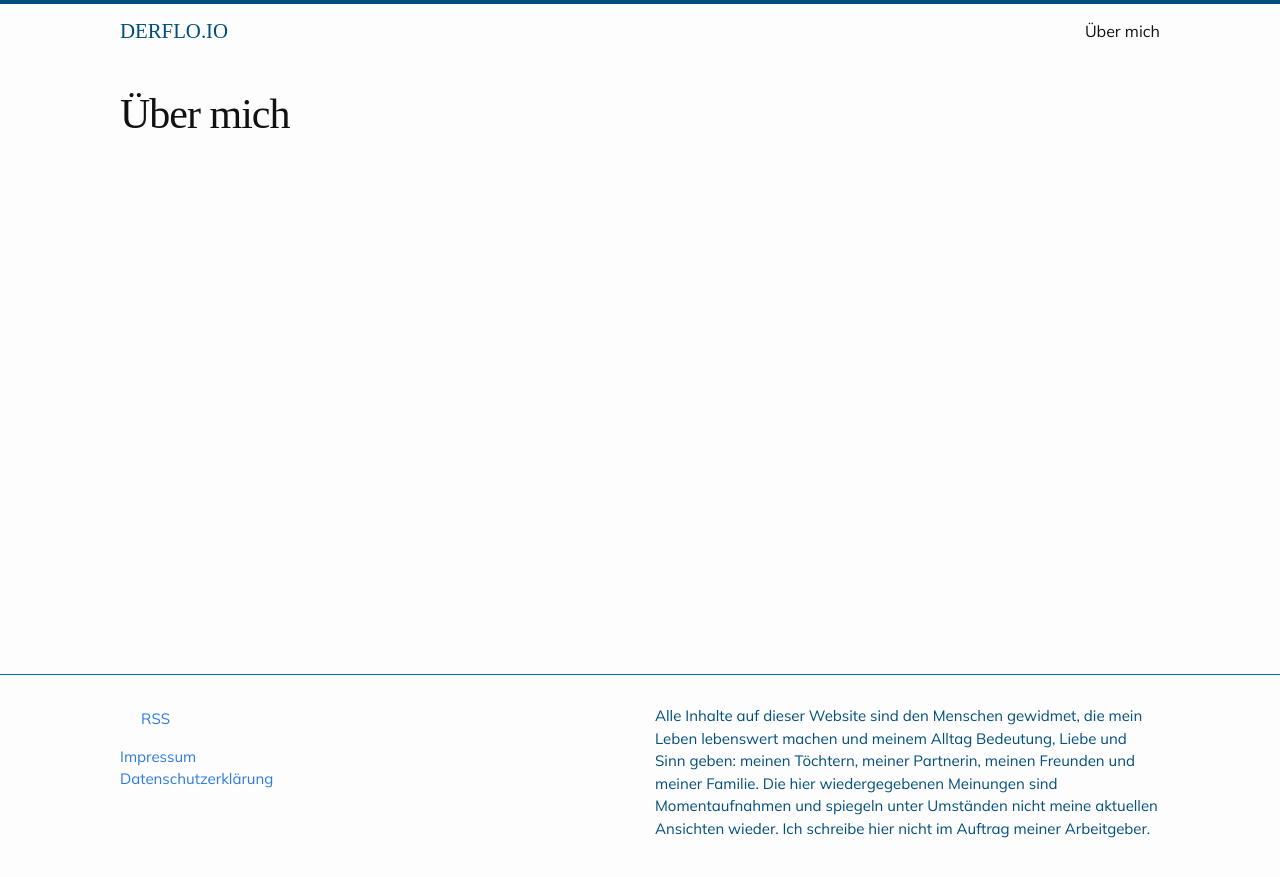
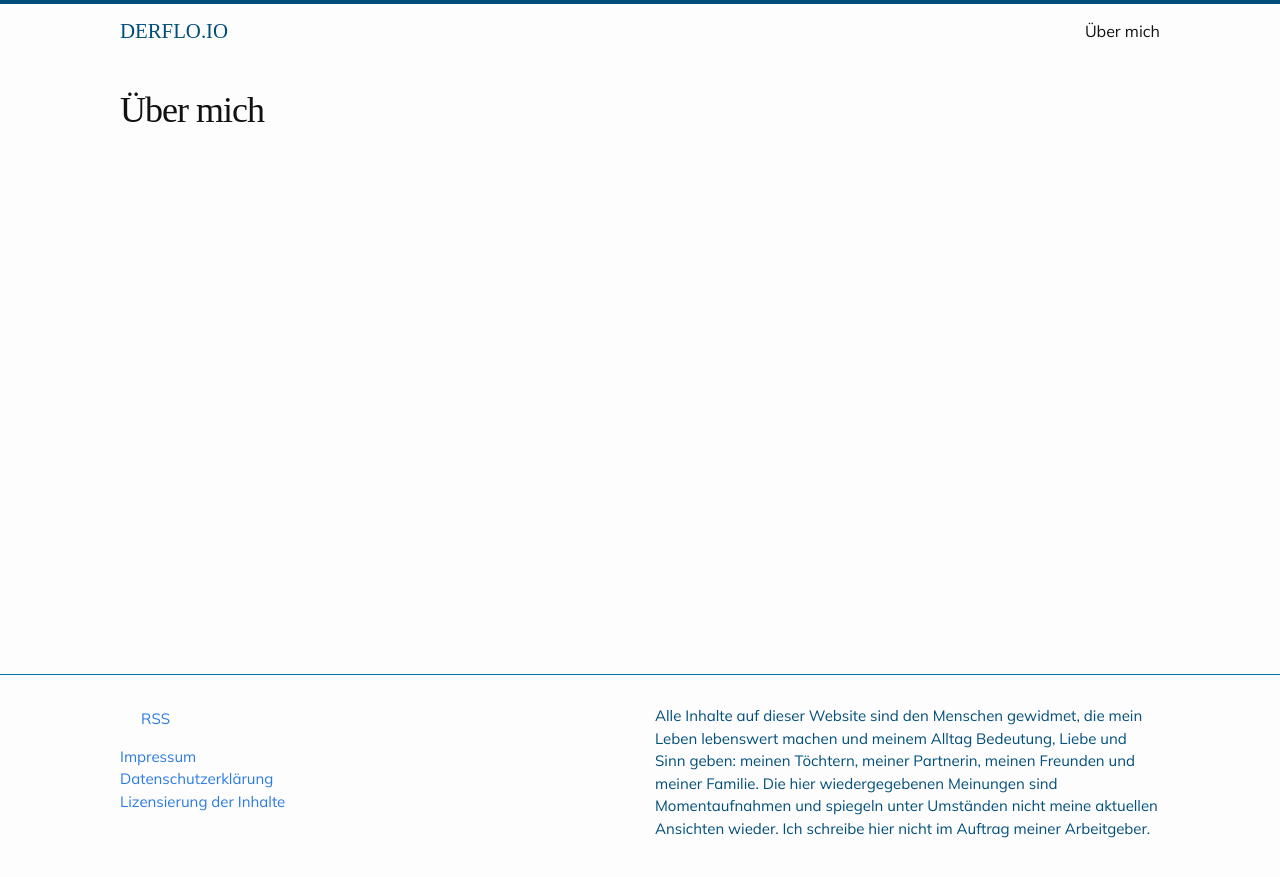
Before and after one commit to flowinho/reboot, a Jekyll site: the page built from about.md, in a window 1280 px wide. Shown: the top 877 px of the page. Built offline with Jekyll 4.4.1, drawn with Linux system fonts in a browser that asks for light colours; some web fonts are replaced.

Commit message:
Adjust header font-sizes

```diff
--- a/_includes/footer.html
+++ b/_includes/footer.html
@@ -13,7 +13,8 @@
           </a>
         </p>
         <a href="/impressum/">Impressum</a><br />
-        <a href="/datenschutzerklaerung/">Datenschutzerklärung</a>
+        <a href="/datenschutzerklaerung/">Datenschutzerklärung</a><br />
+        <a href="/lizensierung/">Lizensierung der Inhalte</a>
       {%- if site.author %}
         <ul class="contact-list">
           {% if site.author.name -%}
--- a/_sass/minima/_layout.scss
+++ b/_sass/minima/_layout.scss
@@ -139,12 +139,12 @@
 
 .post-title,
 .post-content h1 {
-  @include relative-font-size(2.625);
+  @include relative-font-size(2.25);
   letter-spacing: -1px;
   line-height: 1.15;
 
   @media screen and (min-width: $on-large) {
-    @include relative-font-size(2.625);
+    @include relative-font-size(2.25);
   }
 }
 
@@ -158,7 +158,7 @@
     @include relative-font-size(1.75);
 
     @media screen and (min-width: $on-large) {
-      @include relative-font-size(2);
+      @include relative-font-size(1.75);
     }
   }
 
@@ -166,7 +166,7 @@
     @include relative-font-size(1.375);
 
     @media screen and (min-width: $on-large) {
-      @include relative-font-size(1.625);
+      @include relative-font-size(1.375);
     }
   }
 
```
Also changed, not shown: licensing.md (added, +5 -0 lines).
